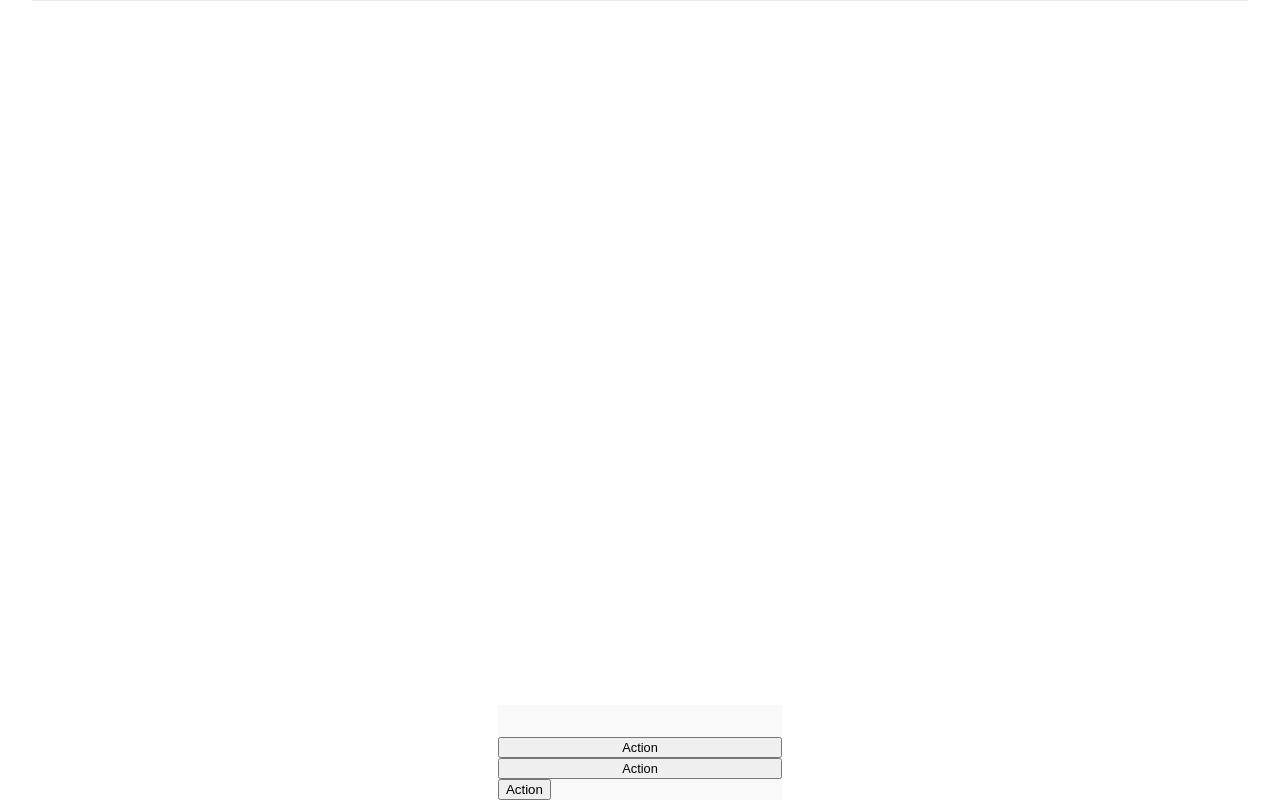
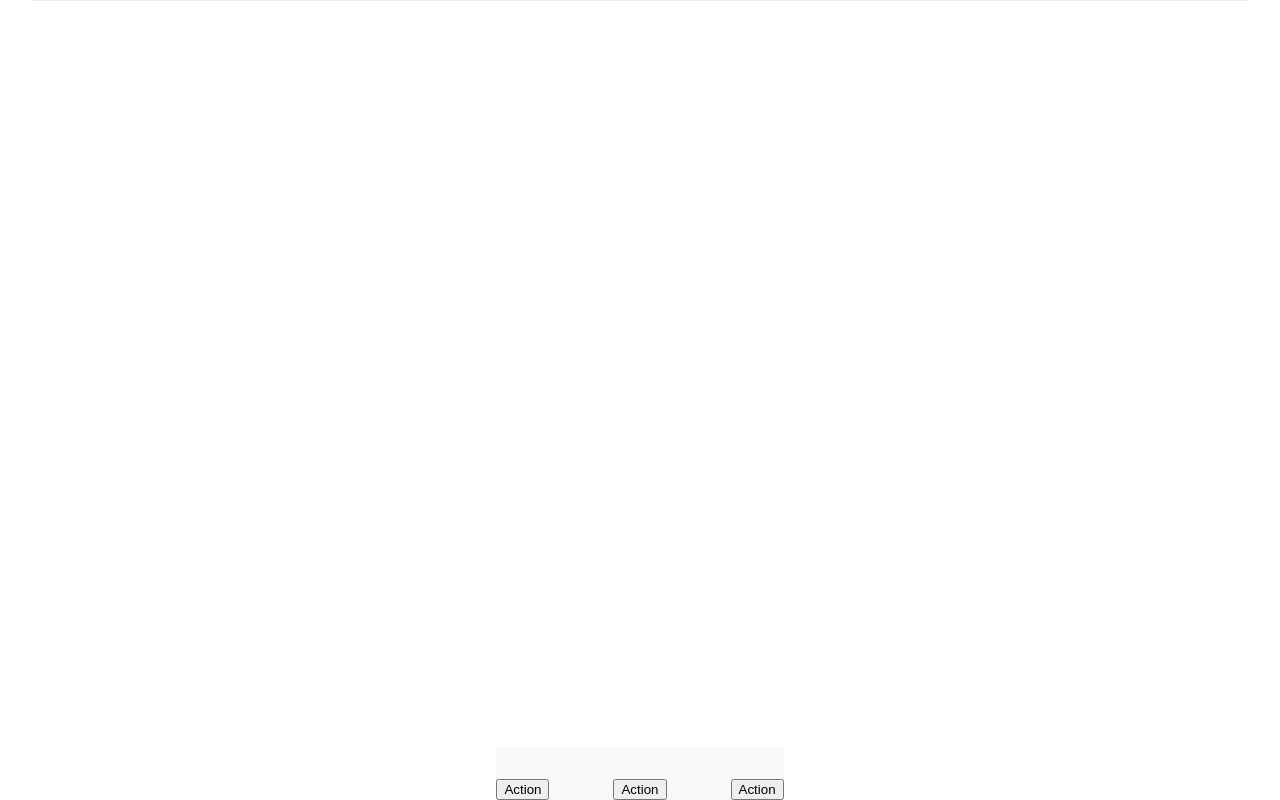
Before and after one commit to UofTHacks-Official/site-x, a Next.js app: page / in a window 1280 px wide. Built offline with nearby package versions, Linux system fonts and the light colour scheme.

Commit message:
fixed more padding

```diff
--- a/styles/footerStyle.css
+++ b/styles/footerStyle.css
@@ -13,8 +13,6 @@
     margin-left: 5vw; margin-right: 5vw; margin-top: 5vh;
 }
 .button-style{
-    width:100%;
-    font-size: 1vw;
     margin-right: 5vw !important;
 }
 .wrapper{
```
